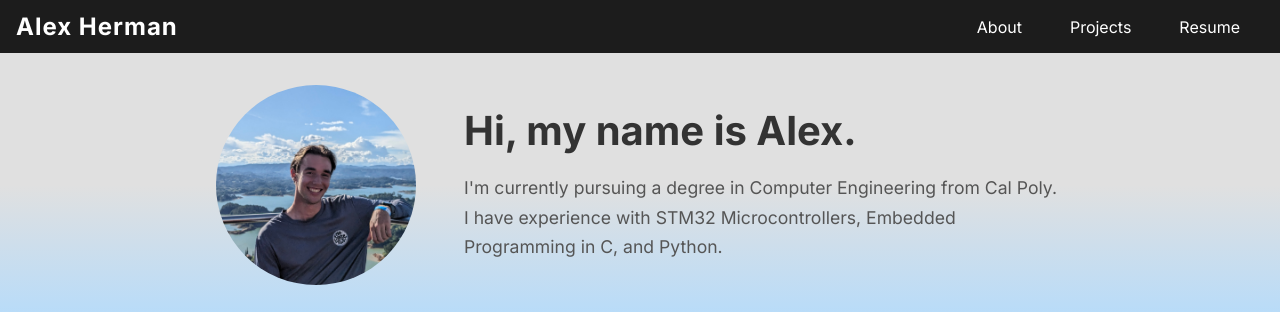
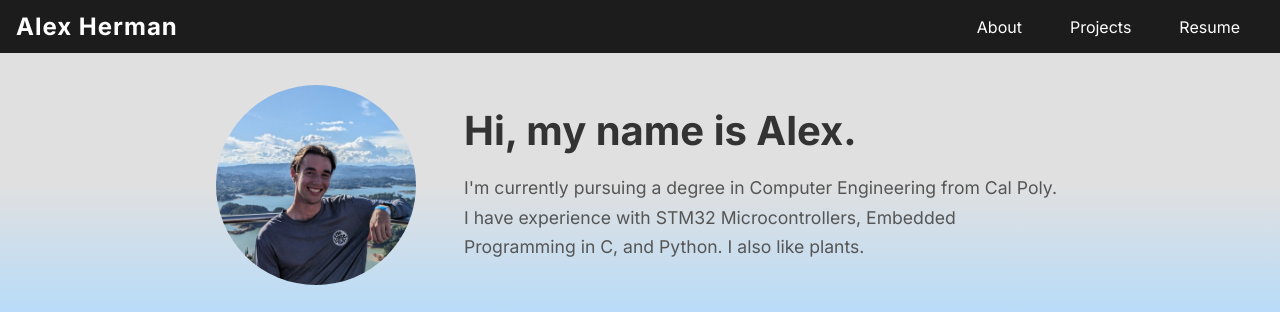
Before and after one commit to alexherman11/alexherman11.github.io, a website built with Vite: page index.html in a window 1280 px wide. Shown: the top 312 px of the page. Built offline with nearby package versions, Linux system fonts and the light colour scheme.

Commit message:
added plants

```diff
--- a/index.html
+++ b/index.html
@@ -27,7 +27,7 @@
                     <h1>Hi, my name is Alex.</h1>
                     <p>
                         I'm currently pursuing a degree in Computer Engineering from Cal Poly. I have experience with
-                        STM32 Microcontrollers, Embedded Programming in C, and Python.
+                        STM32 Microcontrollers, Embedded Programming in C, and Python. I also like plants.
                     </p>
                 </div>
             </div>
```
